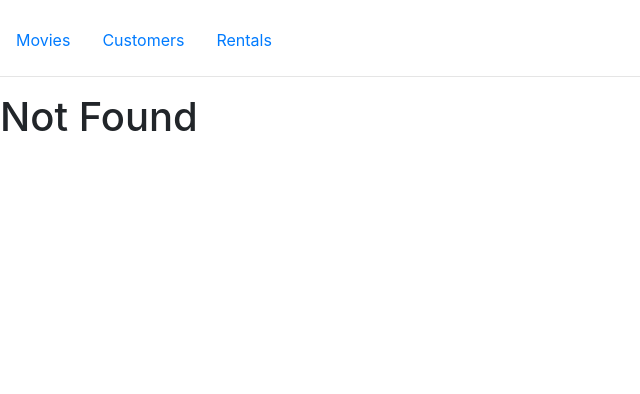
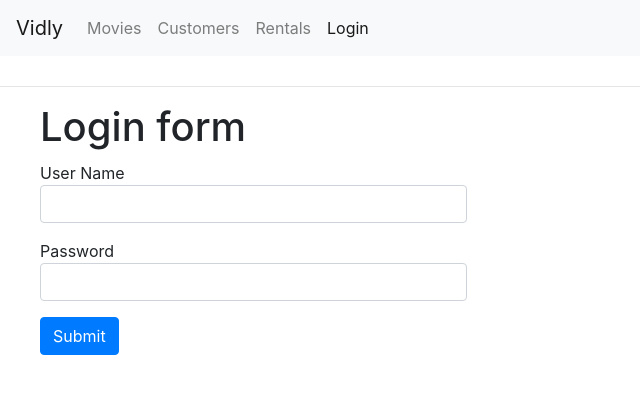
Before and after one commit to rrayavarapu60/tutorials, a React (Create React App) app in the folder vidly/: page /loginForm in a window 1280 px wide. Before the commit this address led to /not-found. Shown: the top 394 px of the page, without its empty margins (0-640 px from the left). Built offline with nearby package versions, Linux system fonts and the light colour scheme.

Commit message:
add login form

```diff
--- a/vidly/src/App.js
+++ b/vidly/src/App.js
@@ -6,6 +6,7 @@ import Customer from "./components/customer";
 import Rental from "./components/rental";
 import MovieForm from "./components/movieForm";
 import Navibar from "./components/navibar";
+import LoginForm from "./components/loginForm";
 import NotFound from "./components/notFound";
 import { Route, Switch, Redirect } from "react-router-dom";
 
@@ -16,10 +17,11 @@ function App() {
       <hr />
       <div className="content">
         <Switch>
-          <Route path="/movieForm" component={MovieForm} />
+          <Route path="/movies/:id" component={MovieForm} />
           <Route path="/movies" component={Movies}></Route>
           <Route path="/customer" component={Customer} />
           <Route path="/rental" component={Rental} />
+          <Route path="/loginForm" component={LoginForm} />
           <Route path="/not-found" component={NotFound} />
           <Redirect from="/" exact to="/movies" />
           <Redirect to="/not-found" />
--- /dev/null
+++ b/vidly/src/components/loginForm.jsx
@@ -0,0 +1,45 @@
+import React, { Component } from "react";
+
+class LoginForm extends Component {
+  validateLogin = () => {};
+
+  render() {
+    return (
+      <div>
+        <h1 className="headmargin">Login form</h1>
+
+        <form>
+          <div class="form-group">
+            <label htmlfor="username" className="formmargin">
+              User Name
+            </label>
+            <input
+              id="username"
+              type="text"
+              className="form-control col-md-4"
+            />
+          </div>
+          <div class="form-group">
+            <label for="password" className="formmargin">
+              Password
+            </label>
+            <input
+              type="password"
+              className="form-control col-md-4"
+              id="password"
+            />
+          </div>
+          <button
+            type="submit"
+            className="btn btn-primary formmargin"
+            onClick={() => this.validateLogin}
+          >
+            Submit
+          </button>
+        </form>
+      </div>
+    );
+  }
+}
+
+export default LoginForm;
--- a/vidly/src/components/movieForm.jsx
+++ b/vidly/src/components/movieForm.jsx
@@ -1,8 +1,18 @@
 import React, { Component } from "react";
 
-const MovieForm = () => {
+const MovieForm = ({ match, history }) => {
   console.log("in movie form");
-  return <h1>Movie Form</h1>;
+  return (
+    <div>
+      <h1>Movie Form {match.params.id}</h1>;
+      <button
+        className="btn btn-primary"
+        onClick={() => history.push("/movies")}
+      >
+        Save
+      </button>
+    </div>
+  );
 };
 
 export default MovieForm;
--- a/vidly/src/components/movies.jsx
+++ b/vidly/src/components/movies.jsx
@@ -93,7 +93,7 @@ class Movies extends Component {
 
     return (
       <div className="row" padding="20px" margin="1 15 10 10">
-        <div className="col4">
+        <div className="col4" padding="20px" margin-left="20px">
           <ListGroup
             Genres={this.state.genres}
             onGenreChange={this.onGenreChange}
--- a/vidly/src/components/moviesTable.jsx
+++ b/vidly/src/components/moviesTable.jsx
@@ -44,6 +44,7 @@ class MovieTable extends Component {
       <div>
         <p align="center">Showing {length} movies in the database</p>
         <Table
+          className="table"
           data={movies}
           columns={this.columns}
           sortedPath={sortedPath}
--- a/vidly/src/components/navibar.jsx
+++ b/vidly/src/components/navibar.jsx
@@ -3,23 +3,38 @@ import { Link, NavLink } from "react-router-dom";
 
 const Navibar = () => {
   return (
-    <ul className="nav justify-content-left">
-      <li className="nav-item">
-        <NavLink className="nav-link active" to="/movies">
-          Movies
-        </NavLink>
-      </li>
-      <li className="nav-item">
-        <NavLink className="nav-link" to="/customer">
-          Customers
-        </NavLink>
-      </li>
-      <li className="nav-item">
-        <Link className="nav-link" to="/rental">
-          Rentals
-        </Link>
-      </li>
-    </ul>
+    <nav className="navbar navbar-expand-lg navbar-light bg-light">
+      <Link className="navbar-brand" to="/">
+        Vidly
+      </Link>
+      <button
+        className="navbar-toggler"
+        type="button"
+        data-toggle="collapse"
+        data-target="#navbarNavAltMarkup"
+        aria-controls="navbarNavAltMarkup"
+        aria-expanded="false"
+        aria-label="Toggle navigation"
+      >
+        <span className="navbar-toggler-icon"></span>
+      </button>
+      <div className="collapse navbar-collapse" id="navbarNavAltMarkup">
+        <div className="navbar-nav">
+          <NavLink className="nav-item nav-link" to="/movies">
+            Movies
+          </NavLink>
+          <NavLink className="nav-item nav-link" to="/customer">
+            Customers
+          </NavLink>
+          <NavLink className="nav-item nav-link" to="/rental">
+            Rentals
+          </NavLink>
+          <NavLink className="nav-item nav-link" to="/loginForm">
+            Login
+          </NavLink>
+        </div>
+      </div>
+    </nav>
   );
 };
 
--- a/vidly/src/index.css
+++ b/vidly/src/index.css
@@ -1,11 +1,38 @@
 body {
   margin: 0;
-  padding: 20px 0 0 0;
+  padding: 0 0 0 0;
   font-family: -apple-system, BlinkMacSystemFont, "Segoe UI", "Roboto", "Oxygen",
     "Ubuntu", "Cantarell", "Fira Sans", "Droid Sans", "Helvetica Neue",
     sans-serif;
   -webkit-font-smoothing: antialiased;
   -moz-osx-font-smoothing: grayscale;
+}
+
+.navbar {
+  margin-bottom: 30px;
+}
+
+.col4 {
+  padding: 30px;
+}
+
+label {
+  margin: 0px 0px 0px 40px;
+}
+input {
+  margin: 0px 0px 0px 40px;
+}
+
+button {
+  margin: 0px 0px 0px 40px;
+}
+
+.headmargin {
+  margin: 0px 0px 10px 40px;
+}
+
+table {
+  border-left: 1px solid;
 }
 
 code {
```
